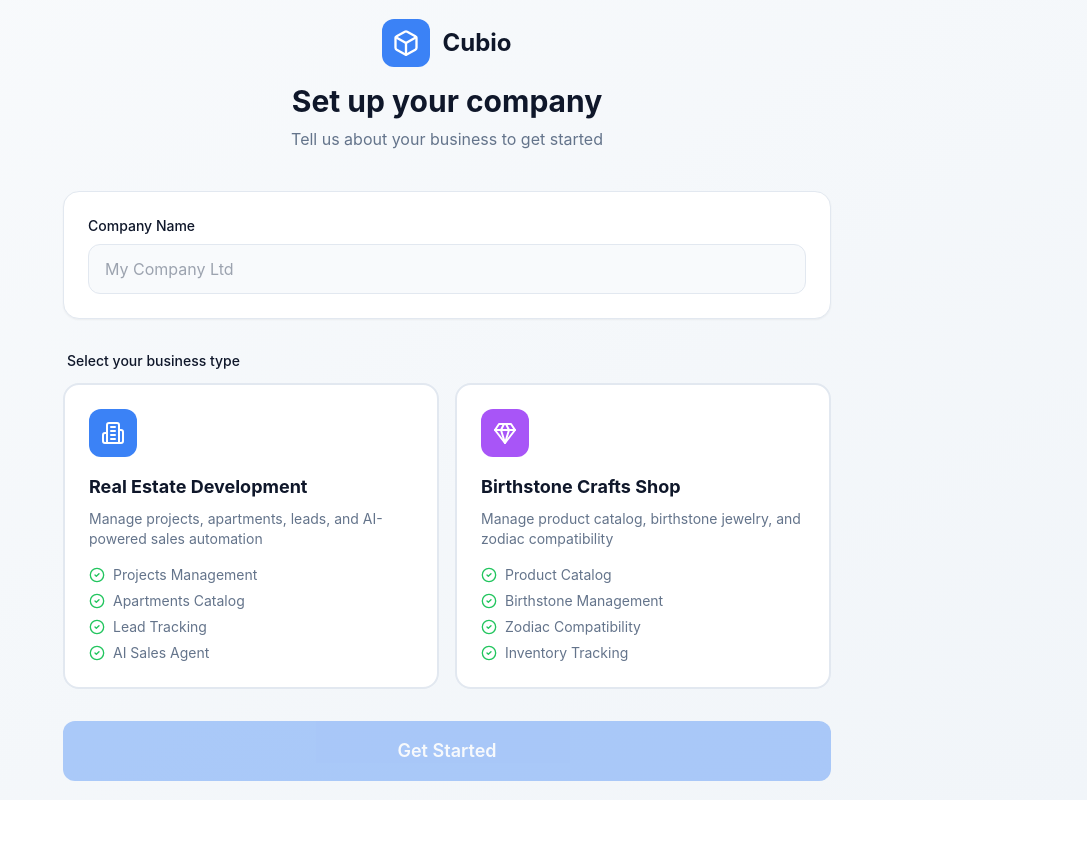
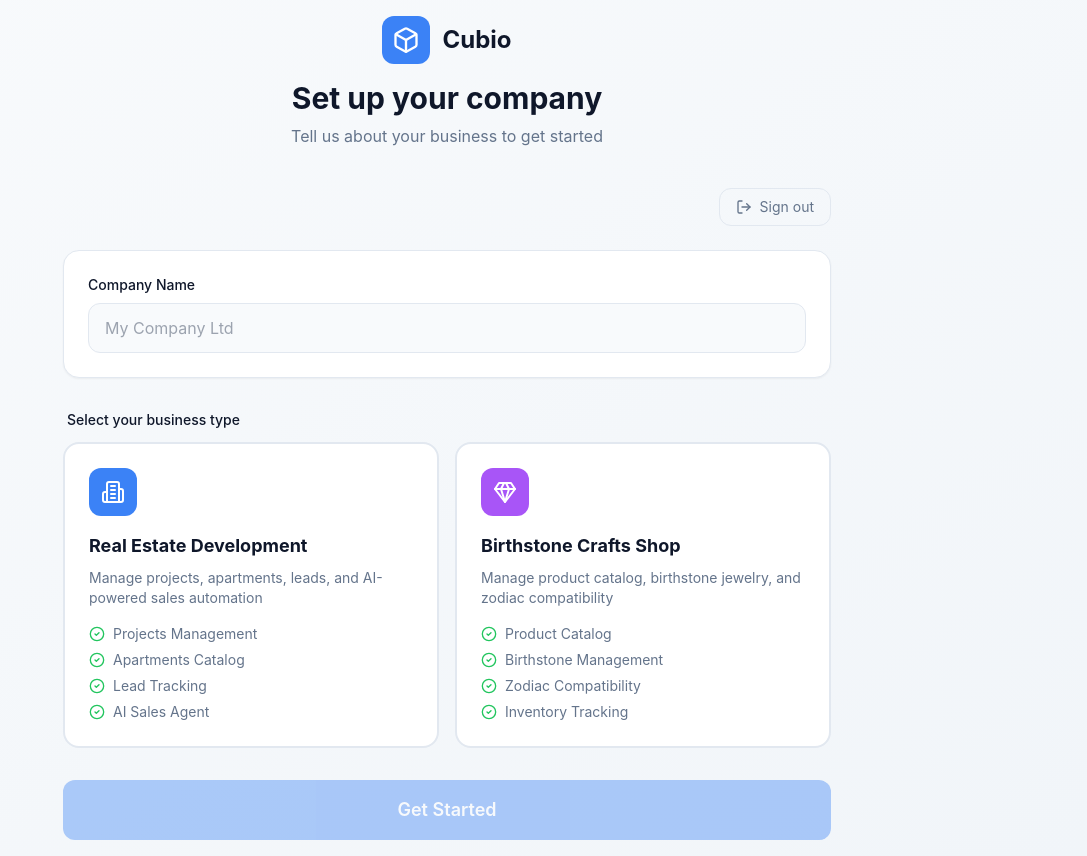
Before and after one commit to nicks212/Cubio, a Next.js app: page /onboarding in a window 1280 px wide. Shown: the whole page, without its empty margins (193-1280 px from the left). Before the commit the page ends 800 px from the top, so only its background shows below. Built offline with nearby package versions, Linux system fonts and the light colour scheme.

Commit message:
fix: use admin client for company insert (bypasses RLS), add sign out button on onboarding

```diff
--- a/src/app/onboarding/actions.ts
+++ b/src/app/onboarding/actions.ts
@@ -2,7 +2,7 @@
 
 import { revalidatePath } from 'next/cache';
 import { redirect } from 'next/navigation';
-import { createClient } from '@/lib/supabase/server';
+import { createClient, createAdminClient } from '@/lib/supabase/server';
 import { z } from 'zod';
 
 const setupSchema = z.object({
@@ -40,8 +40,10 @@
     redirect('/dashboard');
   }
 
-  // Create company — user is authenticated, company_insert RLS policy allows this
-  const { data: company, error: companyError } = await supabase
+  // Create company via admin client to bypass RLS (new user has no company_id yet,
+  // so my_company_id() returns null and the anon INSERT policy may be blocked)
+  const adminSupabase = createAdminClient();
+  const { data: company, error: companyError } = await adminSupabase
     .from('companies')
     .insert({
       company_name: parsed.data.companyName,
--- a/src/app/onboarding/page.tsx
+++ b/src/app/onboarding/page.tsx
@@ -1,8 +1,9 @@
 'use client';
 
 import { useActionState, useState } from 'react';
-import { Box, Building2, Gem, CheckCircle2 } from 'lucide-react';
+import { Box, Building2, Gem, CheckCircle2, LogOut } from 'lucide-react';
 import { setupCompany } from './actions';
+import { logout } from '@/app/auth/actions';
 
 const businessProfiles = [
   {
@@ -39,6 +40,18 @@
           </div>
           <h1 className="text-3xl font-bold text-foreground mb-2">Set up your company</h1>
           <p className="text-muted-foreground">Tell us about your business to get started</p>
+        </div>
+
+        <div className="flex justify-end mb-6">
+          <form action={logout}>
+            <button
+              type="submit"
+              className="inline-flex items-center gap-2 px-4 py-2 text-sm text-muted-foreground hover:text-foreground border border-slate-200 rounded-lg hover:bg-slate-50 transition-colors"
+            >
+              <LogOut className="w-4 h-4" />
+              Sign out
+            </button>
+          </form>
         </div>
 
         {state?.error && (
```
Also changed, not shown: 1 other file (tests, documents, lock files or other folders).
